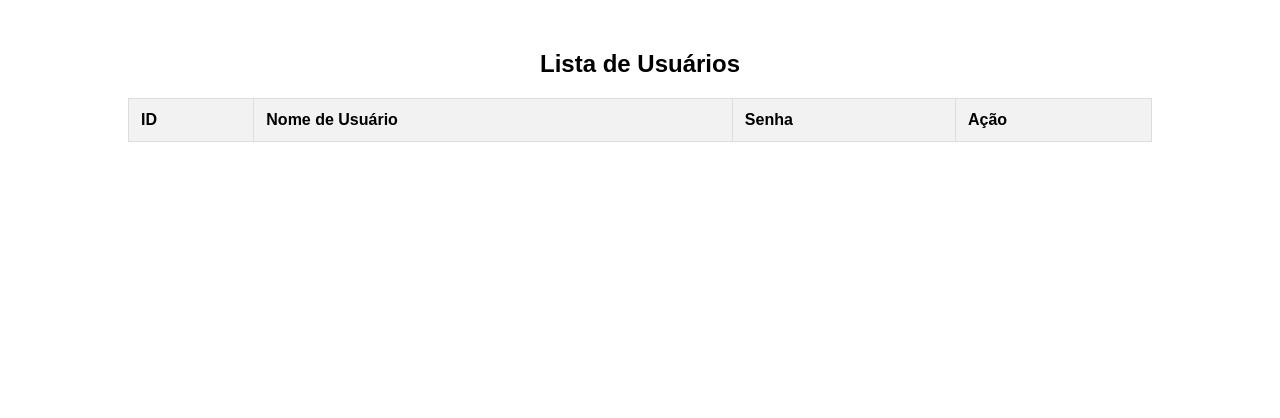
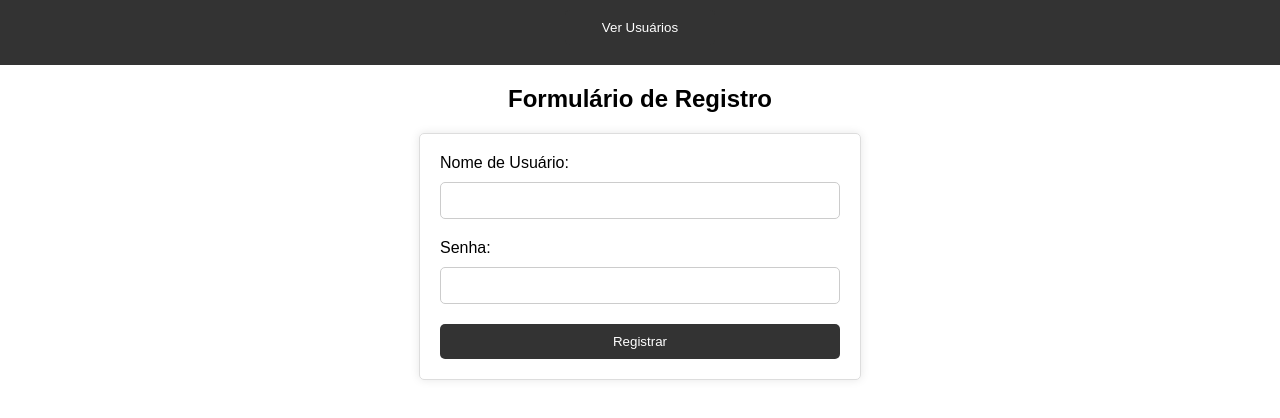
Before and after one commit to LuisPaulinoLevene/ebdunda1, a website: page usuarios.html in a window 1280 px wide. Drawn offline with Linux system fonts and the light colour scheme; no server answers.

Commit message:
Add files via upload

```diff
--- a/usuarios.html
+++ b/usuarios.html
@@ -3,92 +3,138 @@
 <head>
     <meta charset="UTF-8">
     <meta name="viewport" content="width=device-width, initial-scale=1.0">
-    <title>Lista de Usuários</title>
+    <title>Formulário de Registro</title>
     <style>
         body {
             font-family: Arial, sans-serif;
             margin: 0;
             padding: 0;
+        }
+
+        nav {
+            background-color: #333;
+            padding: 10px;
             text-align: center;
         }
 
-        h2 {
-            margin-top: 50px;
+        nav button {
+            padding: 10px;
+            background-color: #333;
+            color: white;
+            border: none;
+            border-radius: 5px;
+            cursor: pointer;
+            width: 150px;
+            margin-bottom: 10px;
         }
 
-        table {
-            width: 80%;
-            margin: 20px auto;
-            border-collapse: collapse;
+        h2 {
+            text-align: center;
+            margin-top: 20px;
         }
 
-        table, th, td {
+        form {
+            max-width: 400px;
+            margin: 20px auto;
+            padding: 20px;
             border: 1px solid #ddd;
+            border-radius: 5px;
+            box-shadow: 0 0 10px rgba(0, 0, 0, 0.1);
         }
 
-        th, td {
-            padding: 12px;
-            text-align: left;
+        label {
+            display: block;
+            margin-bottom: 10px;
         }
 
-        th {
-            background-color: #f2f2f2;
+        input {
+            width: 100%;
+            padding: 10px;
+            margin-bottom: 20px;
+            box-sizing: border-box;
+            border: 1px solid #ccc;
+            border-radius: 5px;
         }
 
-        .acao {
-            text-align: center;
+        button[type="submit"] {
+            background-color: #333;
+            color: white;
+            border: none;
+            border-radius: 5px;
+            padding: 10px 20px;
+            cursor: pointer;
+            width: 100%;
+            box-sizing: border-box;
         }
 
-        .acao button {
-            background-color: #f44336;
-            color: white;
-            border: none;
-            padding: 5px 10px;
-            cursor: pointer;
-        }
-
-        .acao button:hover {
-            background-color: #ff6961;
+        button[type="submit"]:hover {
+            background-color: #555;
         }
     </style>
 </head>
 <body>
 
-<h2>Lista de Usuários</h2>
+<nav>
+    <button onclick="verUsuarios()">Ver Usuários</button>
+</nav>
 
-<table>
-    <thead>
-        <tr>
-            <th>ID</th>
-            <th>Nome de Usuário</th>
-            <th>Senha</th>
-            <th>Ação</th>
-        </tr>
-    </thead>
-    <tbody>
-        <!-- Aqui serão adicionados dinamicamente os usuários via JavaScript -->
-    </tbody>
-</table>
+<h2>Formulário de Registro</h2>
+
+<form id="registrationForm" onsubmit="registrarUsuario(event)">
+    <label for="username">Nome de Usuário:</label>
+    <input type="text" id="username" name="username" required>
+
+    <label for="password">Senha:</label>
+    <input type="password" id="password" name="password" required>
+
+    <button type="submit">Registrar</button>
+</form>
 
 <script>
-    window.onload = async function () {
+    async function registrarUsuario(event) {
+        event.preventDefault(); // Evita o envio do formulário por padrão
+
+        // Obtém os dados do formulário
+        const formData = new FormData(document.getElementById("registrationForm"));
+
+        // Converte os dados do formulário para um objeto JSON
+        const jsonData = {};
+        formData.forEach((value, key) => {
+            jsonData[key] = value;
+        });
+
         try {
+            // Envia os dados para o endpoint '/inserir_usuario' em formato JSON
+            const response = await fetch('/inserir_usuario', {
+                method: 'POST',
+                headers: {
+                    'Content-Type': 'application/json' // Indica que o corpo da requisição está em JSON
+                },
+                body: JSON.stringify(jsonData) // Converte o objeto JSON em uma string JSON
+            });
+
+            if (response.ok) {
+                window.location.href = "/usuarios.html"; // Redireciona após o registro bem-sucedido
+            } else {
+                console.error('Erro ao registrar usuário');
+            }
+        } catch (error) {
+            console.error('Erro ao realizar a requisição POST:', error);
+        }
+
+        // Limpa os campos do formulário após o envio
+        document.getElementById("username").value = "";
+        document.getElementById("password").value = "";
+    }
+
+    async function verUsuarios() {
+        try {
+            // Envia uma solicitação GET para obter os usuários
             const response = await fetch('/usuarios');
+
             if (response.ok) {
                 const usuarios = await response.json();
-                const tbody = document.querySelector('tbody');
-                usuarios.forEach(usuario => {
-                    const tr = document.createElement('tr');
-                    tr.innerHTML = `
-                        <td>${usuario.id}</td>
-                        <td>${usuario.username}</td>
-                        <td>${usuario.password}</td>
-                        <td class="acao">
-                            <button onclick="apagarUsuario('${usuario.id}')">Apagar</button>
-                        </td>
-                    `;
-                    tbody.appendChild(tr);
-                });
+                console.log(usuarios); // Faça o que precisar com os usuários
             } else {
                 console.error('Erro ao obter usuários');
             }
@@ -96,21 +142,6 @@
             console.error('Erro ao realizar a requisição GET:', error);
         }
     }
-
-    async function apagarUsuario(idUsuario) {
-        try {
-            const response = await fetch(`/apagar_usuario/${idUsuario}`, {
-                method: 'DELETE'
-            });
-            if (response.ok) {
-                window.location.reload();
-            } else {
-                console.error('Erro ao apagar o usuário');
-            }
-        } catch (error) {
-            console.error('Erro ao realizar a requisição DELETE:', error);
-        }
-    }
 </script>
 
 </body>
```
